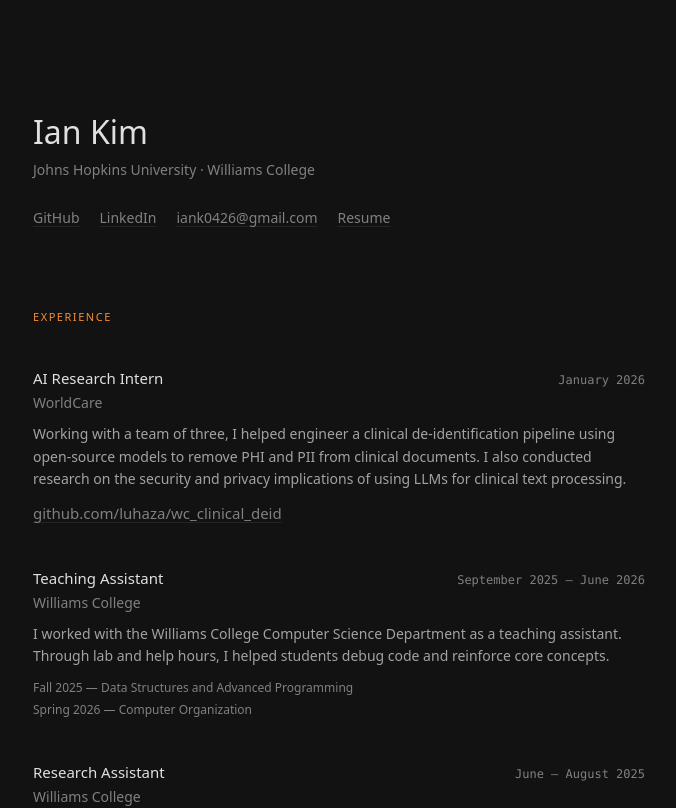
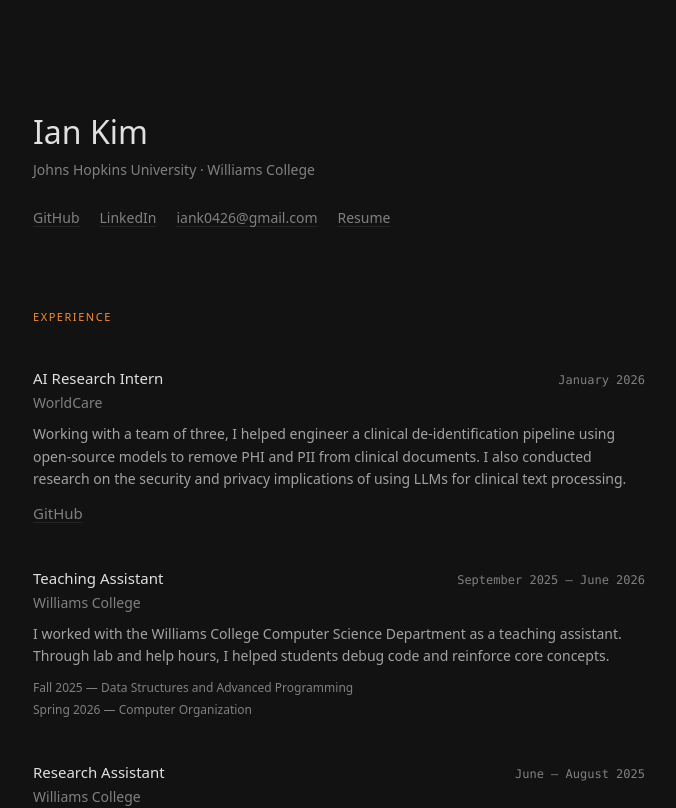
Before and after one commit to iankim0/portfolio, a React (Vite) app in the folder react-portfolio/: page / in a window 1280 px wide. Shown: the top 808 px of the page, without its empty margins (301-977 px from the left). Built offline with nearby package versions, Linux system fonts and the light colour scheme.

Commit message:
Dont want the raw link:

```diff
--- a/react-portfolio/src/pages/Home.jsx
+++ b/react-portfolio/src/pages/Home.jsx
@@ -50,7 +50,7 @@
                             )}
                             {exp.githubUrl && (
                                 <div className="mt-2.5">
-                                    <Link href={exp.githubUrl}>{exp.github}</Link>
+                                    <Link href={exp.githubUrl}>GitHub</Link>
                                 </div>
                             )}
                         </div>
```
